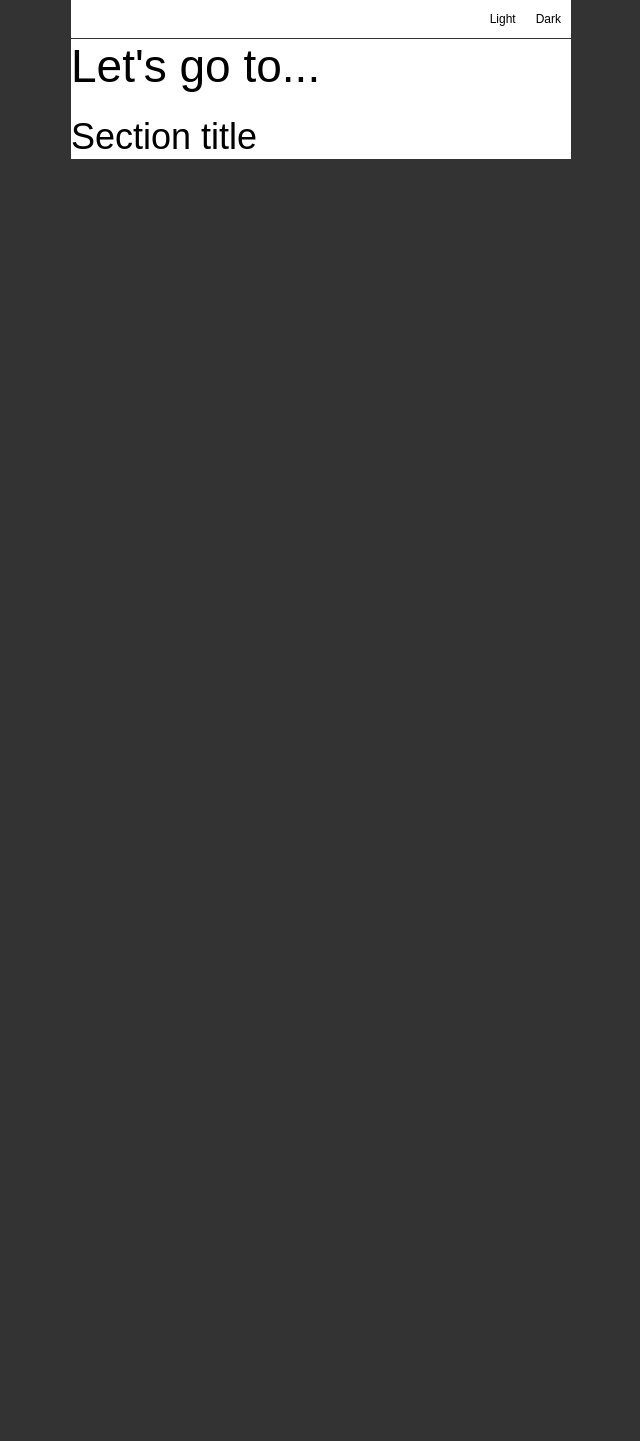
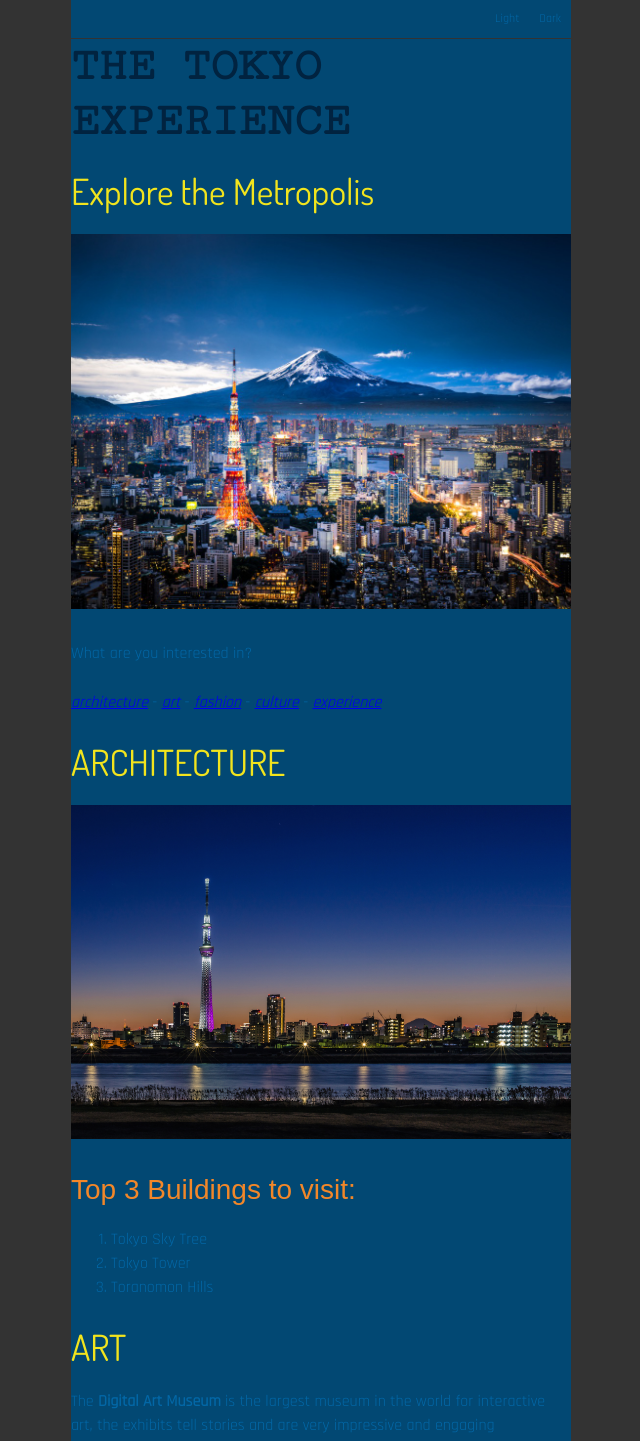
Before and after one commit to starrycarina/tokyo-experience, a plain HTML site: page index.html in a window 1280 px wide. Shown: the top 1441 px of the page, without its empty margins (319-959 px from the left). Before the commit the page ends 800 px from the top, so only its background shows below. Drawn offline with Linux system fonts and the light colour scheme; a web font is replaced by a local one.

Commit message:
Added CSS and HTML

```diff
--- a/index.html
+++ b/index.html
@@ -8,8 +8,9 @@
     <link rel="stylesheet" href="./static/css/milligram.css" />
     <link rel="stylesheet" href="./static/css/defaults.css" />
     <link rel="stylesheet" href="./static/css/app.css" />
+    <link href="https://fonts.googleapis.com/css?family=Comfortaa|Cutive+Mono|Dosis|Encode+Sans+Expanded|Rajdhani|Varela+Round&display=swap" rel="stylesheet">
 </head>
-<body>
+<body class = "dark">
     <div class="theme">
         <input class="theme-control" type="radio" name="theme-switcher" id="theme-light">
         <label class="theme-label" for="theme-light">Light</label>
@@ -18,10 +19,52 @@
     </div>
     <main class="app">
         <header>
-            <h1>Let's go to...</h1>
+            <h1 id="-the-tokyo-experience-"><strong>THE TOKYO EXPERIENCE</strong></h1>
         </header>
         <section>
-            <h2>Section title</h2>
+            <h2 id="explore-the-metropolis">Explore the Metropolis</h2>
+            <p><img src="./static/images/tokyo.jpg" alt="A picture of Tokyo, Japan with a mountain in the background and a tower in the front left"></p>
+            <p>What are you interested in?</p>
+            <p> <a href="#architecture"><em>architecture</em></a> - <a href="#art"><em>art</em></a> - <a href="#fashion"><em>fashion</em></a> - <a href="#culture"><em>culture</em></a> - <a href="#experience"><em>experience</em></a></p>
+        </section>
+        <section>
+            <h2 id="architecture">ARCHITECTURE</h2>
+            <p><img src="./static/images/skytree.jpg" alt="&#39;A night scene of the Tokyo Sky Tree and the skyline behind it&#39;"></p>
+            <h3 id="top-3-buildings-to-visit-">Top 3 Buildings to visit:</h3>
+            <ol>
+            <li>Tokyo Sky Tree</li>
+            <li>Tokyo Tower</li>
+            <li>Toranomon Hills</li>
+            </ol>
+        </section>
+        <section>
+            <h2 id="art">ART</h2>
+            <p>The <strong>Digital Art Museum</strong> is the largest museum in the world for interactive art, the exhibits tell stories and are very impressive and engaging</p>
+            <ul>
+            <li><img src="./static/images/art1.jpg" alt="&#39;a girl standing amid beautiful multi-coloured lights&#39;"></li>
+            <li><img src="./static/images/art2.jpg" alt="&#39;a sillouhette standing infront of a light show&#39;"></li>
+            <li><img src="./static/images/art3.jpg" alt="&#39;a woman standing amid icy white lights&#39;"></li>
+            </ul>
+            <p>Visit <a href="https://www.beyondtheart.com">Beyond The Art</a> to get involved with the Art of the Metropolis for FREE</p>
+        </section>
+        <section>
+            <h2 id="fashion">FASHION</h2>
+            <p><img src="./static/images/fashion1.jpg" alt="&#39;a girl with pink hair in two braids with a black cap, black longsleeve top, a red knee-length skirt and black platform boots&#39;"></p>
+            <p><em>Archive Store, Shibuya</em></p>
+            <blockquote>
+            <p>&#39;Beautiful underground store for fans of famous Japanese designers like Raf Simons. Tokyo is full of amazing clothing stores thriving with passion&#39;</p>
+            </blockquote>
+        </section>
+        <section>
+            <h2 id="culture">CULTURE</h2>
+            <p><a href="https://www.bing.com/videos/search?q=japanese+culture&amp;&amp;view=detail&amp;mid=B8CC51EA695B80E85782B8CC51EA695B80E85782&amp;&amp;FORM=VRDGAR">Click here to learn all about Japanese Culture</a></p>
+        </section>
+        <section>
+            <h2 id="experience">EXPERIENCE</h2>
+            <p><img src="./static/images/experience.jpg" alt="&#39;the busy streets of Tokyo shown with many neon signs and stores&#39;"></p>
+            <p>To conclude, The culture is very different to ours , so you can experience a way of life that is new and inspiring. If you are worried about managing being in a culture foreign to you and you can&#39;t afford a tour guide be sure to check out the VirtualGuide app</p>
+            <h3 id="virtualguide-app">VirtualGuide App</h3>
+            <p>This app uses Artificial Intelligence to create a virtual tour guide who will answer any questions you have involving your trip to Tokyo. It will use your location to give you information about the things around you and things that you can do. It includes an in-built translator so that the language barrier will not be a problem for you.</p>
         </section>
     </main>
 </body>
--- a/static/css/app.css
+++ b/static/css/app.css
@@ -1,3 +1,27 @@
 /**
 * Your CSS here
 **/
+
+body{
+    font-family: 'Rajdhani', sans-serif;
+    color: #0367A6
+}
+
+.dark{
+    background-color: #024873
+}
+
+h1{
+    font-family: 'Cutive Mono', monospace;
+    color: #012340
+}
+
+h2{
+    font-family: 'Dosis', sans-serif;
+    color: #F2E41D
+}
+
+h3{
+    font-family: 'Encode Sans Expanded', sans-serif;
+    color: #F28729
+}
```
Also changed, not shown: 1 other file.
